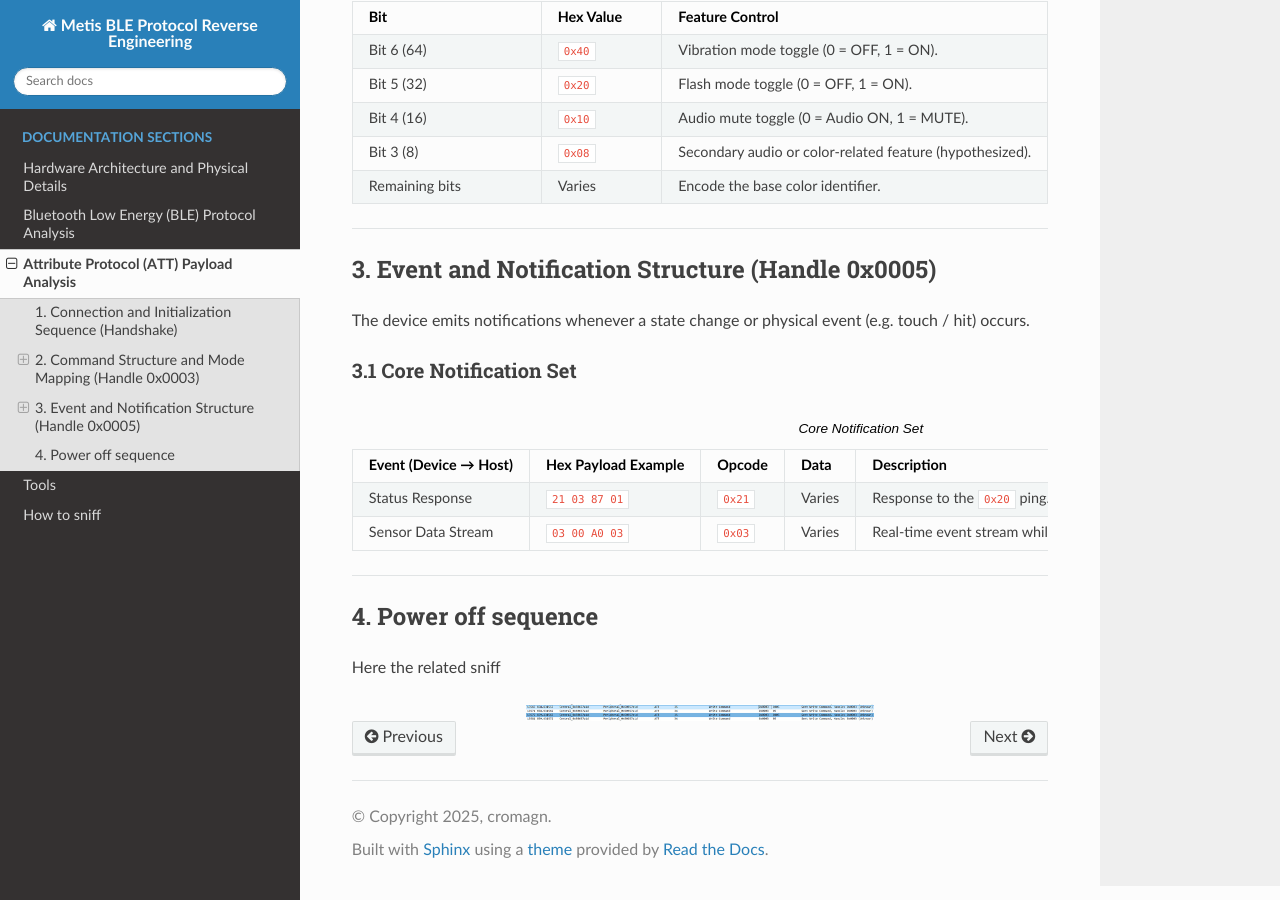
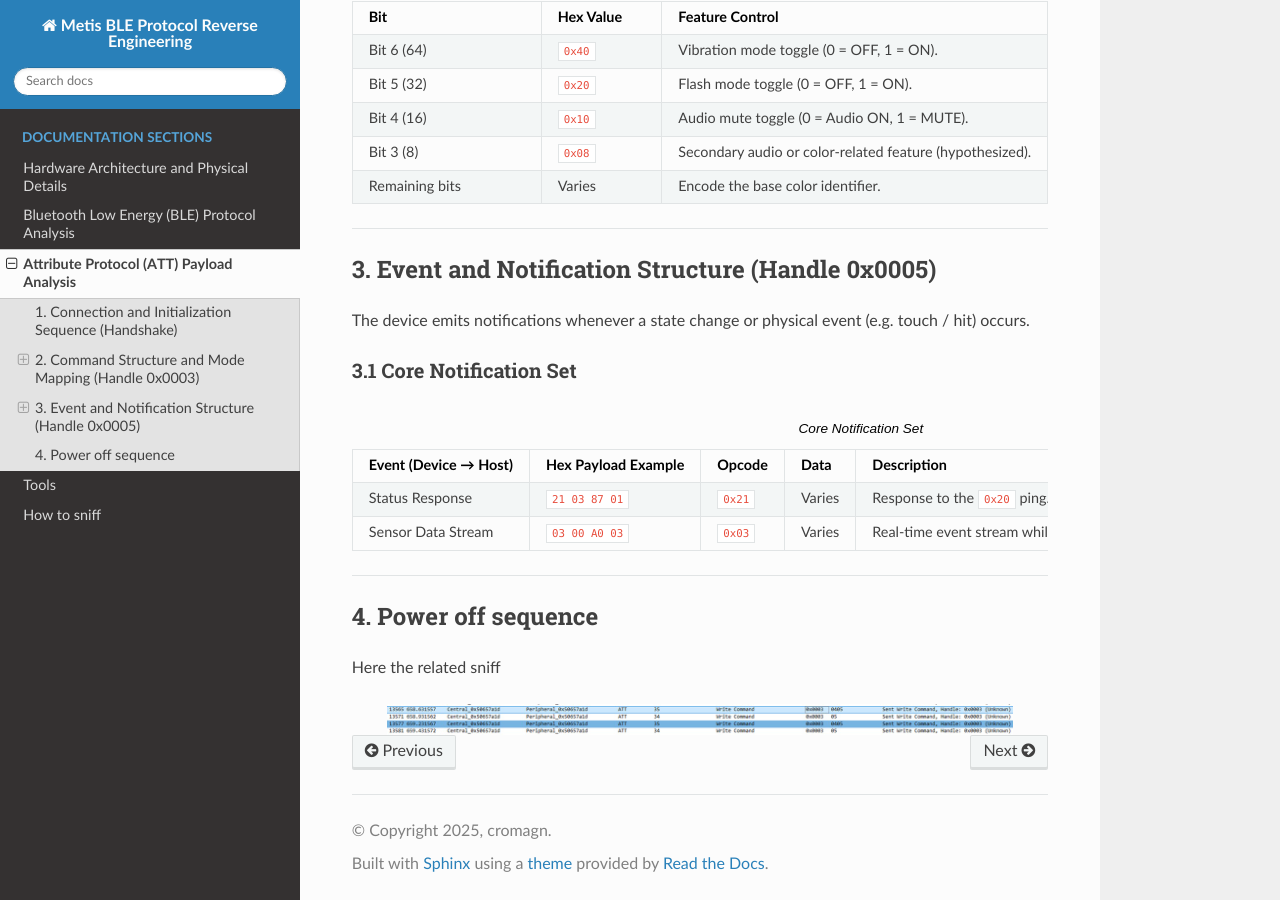
Before and after one commit to cromagn/metis-reaction-protocol, a Sphinx documentation site: the page built from docs/att_analysis.rst, in a window 1280 px wide and 900 px high, scrolled down 1857 px. Built offline with Sphinx 7.4.7 and the Read the Docs theme 3.1.0, drawn with Linux system fonts in a browser that asks for light colours; pages that are not in the unit, such as notebooks, are missing from menus.

Commit message:
Update att_analysis.rst

```diff
--- a/docs/att_analysis.rst
+++ b/docs/att_analysis.rst
@@ -204,7 +204,7 @@ The device emits notifications whenever a state change or physical event (e.g. t
 
 Here the related sniff
 
-.. image:: _static/Power_Off_sequence.jpg
+.. image:: _static/Power_off_sequence.jpg
    :alt: Power off sequence
    :align: center
-   :width: 50%
+   :width: 90%
```
